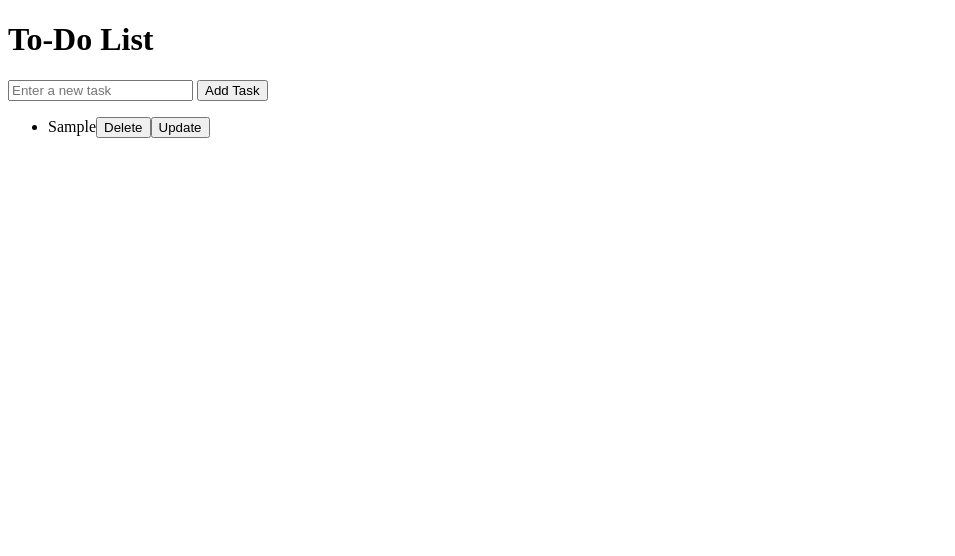
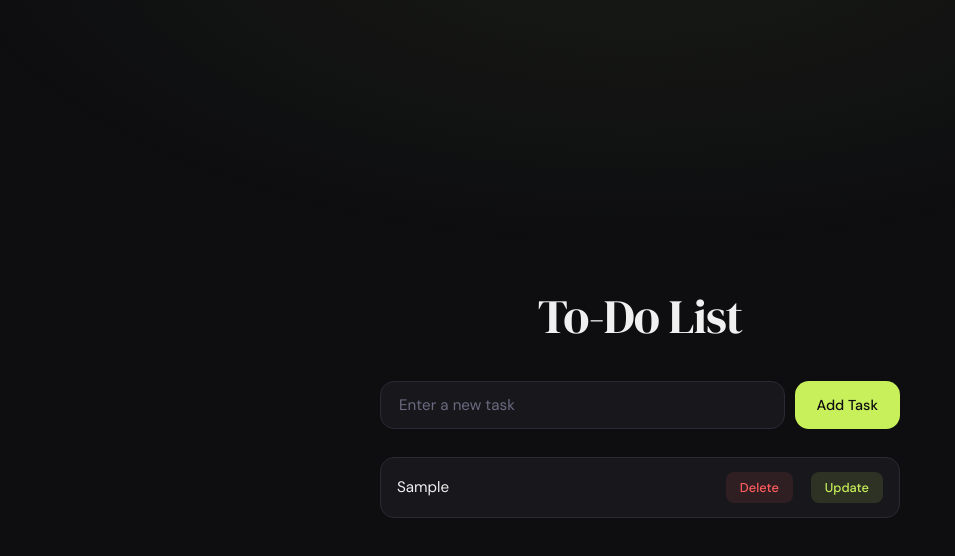
Before and after one commit to nikfury27/Javascript-Practice-Projects, a plain HTML site: page To-Do/index.html in a window 1280 px wide. Both pictures are taken after typing "Sample" into the empty fields and a click on the button "Add Task". Shown: the whole page, without its empty margins (0-955 px from the left). Drawn offline with Linux system fonts and the light colour scheme.

Commit message:
To-Do Logics

```diff
--- a/To-Do/index.html
+++ b/To-Do/index.html
@@ -4,12 +4,15 @@
     <meta charset="UTF-8">
     <meta name="viewport" content="width=device-width, initial-scale=1.0">
     <title>Document</title>
+    <link rel="stylesheet" href="style.css">
 </head>
 <body>
     <h1>To-Do List</h1>
     <div id="container">
-        <input id="taskInput" placeholder="Enter a new task">
-        <button id="addTaskBtn">Add Task</button>
+        <div id="inputRow">
+            <input id="taskInput" placeholder="Enter a new task">
+            <button id="addTaskBtn">Add Task</button>
+        </div>
         <ul id="taskList"></ul>
     </div>
     <script src="script.js"></script>
--- /dev/null
+++ b/To-Do/style.css
@@ -0,0 +1,207 @@
+@import url('https://fonts.googleapis.com/css2?family=DM+Serif+Display:ital@0;1&family=DM+Sans:wght@300;400;500&display=swap');
+
+*, *::before, *::after {
+    box-sizing: border-box;
+    margin: 0;
+    padding: 0;
+}
+
+:root {
+    --bg: #0e0e11;
+    --surface: #17171c;
+    --surface2: #1f1f27;
+    --border: #2a2a35;
+    --accent: #c8f05a;
+    --accent-dim: rgba(200, 240, 90, 0.12);
+    --text: #f0f0f0;
+    --text-muted: #6b6b80;
+    --danger: #ff5e5e;
+    --danger-dim: rgba(255, 94, 94, 0.1);
+    --radius: 14px;
+}
+
+body {
+    align-items: center;
+    background: var(--bg);
+    color: var(--text);
+    font-family: 'DM Sans', sans-serif;
+    min-height: 100vh;
+    display: flex;
+    flex-direction: column;
+    justify-content: center;
+    padding: 60px 20px;
+}
+
+body::before {
+    content: '';
+    position: fixed;
+    inset: 0;
+    background: radial-gradient(ellipse 80% 60% at 50% -10%, rgba(200,240,90,0.06) 0%, transparent 70%);
+    pointer-events: none;
+    z-index: 0;
+}
+
+h1 {
+    font-family: 'DM Serif Display', serif;
+    font-size: clamp(2.2rem, 6vw, 3rem);
+    font-weight: 400;
+    letter-spacing: -0.02em;
+    margin-bottom: 32px;
+    position: relative;
+    z-index: 1;
+}
+
+#container {
+    position: relative;
+    z-index: 1;
+    width: 100%;
+    max-width: 520px;
+}
+
+/* Input + Add button row */
+#inputRow {
+    display: flex;
+    gap: 10px;
+    margin-bottom: 28px;
+}
+
+#taskInput {
+    flex: 1;
+    background: var(--surface);
+    border: 1px solid var(--border);
+    border-radius: var(--radius);
+    padding: 13px 18px;
+    color: var(--text);
+    font-family: 'DM Sans', sans-serif;
+    font-size: 0.95rem;
+    outline: none;
+    transition: border-color 0.2s;
+}
+
+#taskInput::placeholder {
+    color: var(--text-muted);
+}
+
+#taskInput:focus {
+    border-color: var(--accent);
+}
+
+#addTaskBtn {
+    background: var(--accent);
+    color: #0e0e11;
+    border: none;
+    border-radius: var(--radius);
+    padding: 13px 22px;
+    font-family: 'DM Sans', sans-serif;
+    font-size: 0.9rem;
+    font-weight: 500;
+    cursor: pointer;
+    white-space: nowrap;
+    transition: opacity 0.15s, transform 0.1s;
+}
+
+#addTaskBtn:hover { opacity: 0.88; }
+#addTaskBtn:active { transform: scale(0.97); }
+
+/* Task list */
+#taskList {
+    list-style: none;
+    display: flex;
+    flex-direction: column;
+    gap: 10px;
+}
+
+#taskList li {
+    background: var(--surface);
+    border: 1px solid var(--border);
+    border-radius: var(--radius);
+    padding: 14px 16px;
+    display: flex;
+    align-items: center;
+    gap: 12px;
+    animation: slideIn 0.25s ease;
+    transition: border-color 0.2s;
+    font-size: 0.95rem;
+}
+
+#taskList li:hover {
+    border-color: #3a3a48;
+}
+
+@keyframes slideIn {
+    from { opacity: 0; transform: translateY(10px); }
+    to   { opacity: 1; transform: translateY(0); }
+}
+
+/* Delete & Update buttons */
+#taskList li button {
+    border: none;
+    border-radius: 8px;
+    padding: 7px 14px;
+    font-family: 'DM Sans', sans-serif;
+    font-size: 0.8rem;
+    font-weight: 500;
+    cursor: pointer;
+    transition: background 0.15s, transform 0.1s;
+    flex-shrink: 0;
+    margin-left: auto;
+}
+
+#taskList li button:active {
+    transform: scale(0.95);
+}
+
+#taskList li button:first-of-type {
+    margin-left: auto;
+}
+
+/* Target Delete button */
+#taskList li button:nth-of-type(1) {
+    background: var(--danger-dim);
+    color: var(--danger);
+}
+
+#taskList li button:nth-of-type(1):hover {
+    background: rgba(255, 94, 94, 0.2);
+}
+
+/* Target Update button */
+#taskList li button:nth-of-type(2) {
+    background: var(--accent-dim);
+    color: var(--accent);
+    margin-left: 6px;
+}
+
+#taskList li button:nth-of-type(2):hover {
+    background: rgba(200, 240, 90, 0.2);
+}
+
+/* Inline edit input (dynamically added) */
+#taskList li input {
+    flex: 1;
+    background: var(--surface2);
+    border: 1px solid var(--border);
+    border-radius: 8px;
+    padding: 7px 12px;
+    color: var(--text);
+    font-family: 'DM Sans', sans-serif;
+    font-size: 0.9rem;
+    outline: none;
+    transition: border-color 0.2s;
+    min-width: 0;
+}
+
+#taskList li input:focus {
+    border-color: var(--accent);
+}
+
+/* Save button (3rd button inside li) */
+#taskList li button:nth-of-type(3) {
+    background: var(--accent);
+    color: #0e0e11;
+    margin-left: 6px;
+}
+
+#taskList li button:nth-of-type(3):hover {
+    opacity: 0.85;
+}
```
